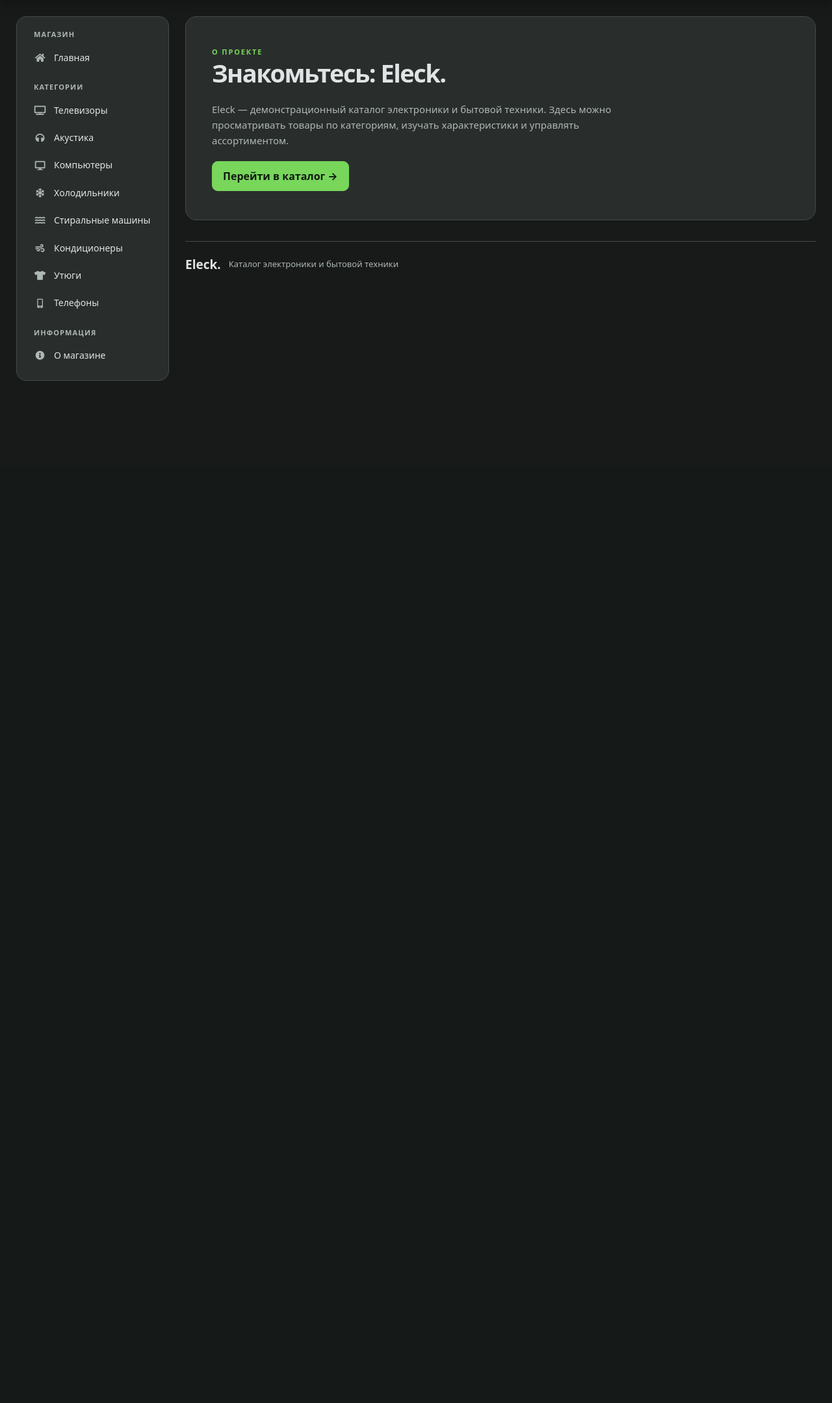
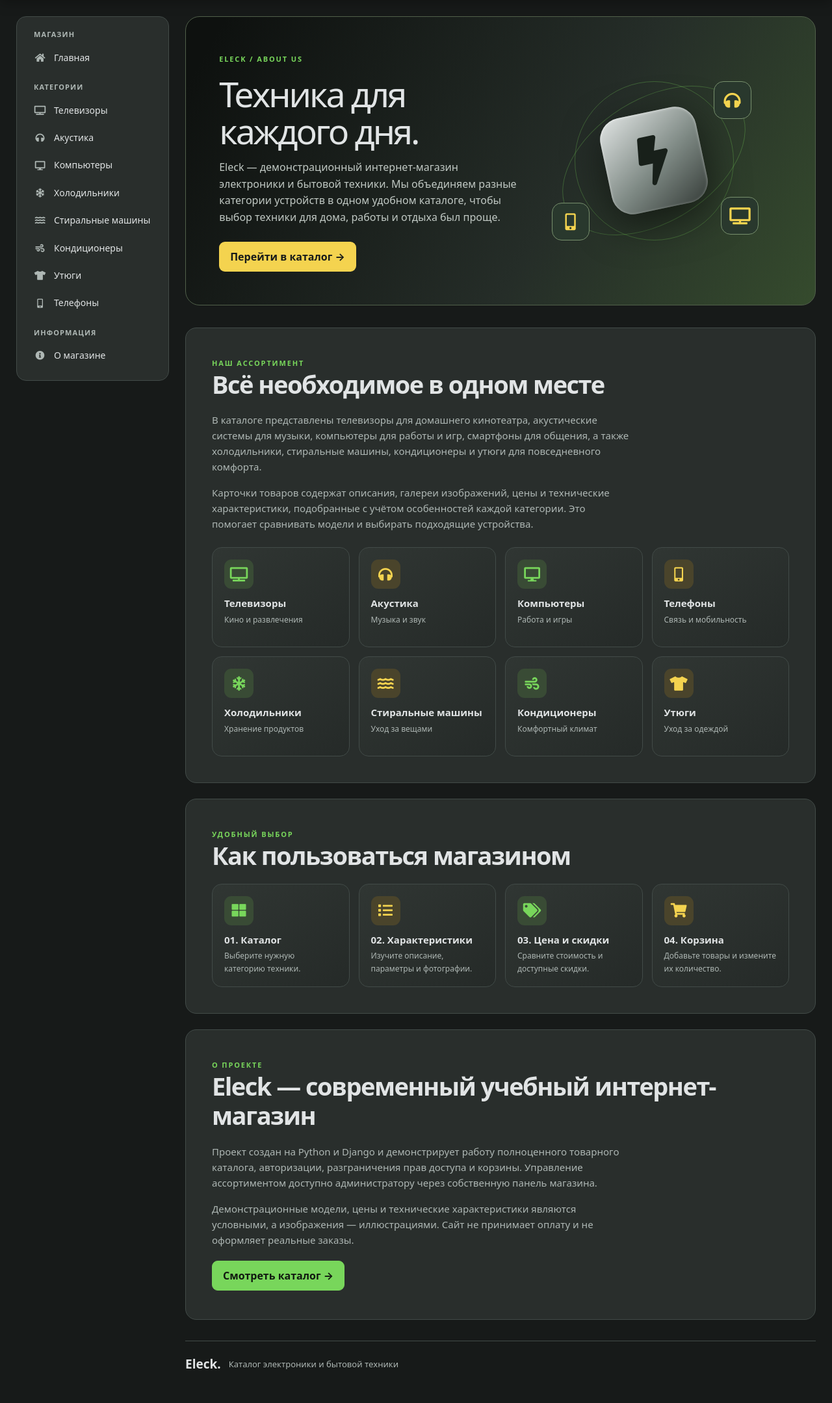
Before and after one commit to Denis-create-boop/django-project, a Django app: page /about in a window 1280 px wide. Shown: the part 81-2240 px from the top of the page at 65% size. Before the commit the page ends 667 px from the top, so only its background shows below. Run offline with Django 5.2, Linux system fonts and the light colour scheme; some libraries are stand-ins or nearby versions.

Commit message:
Expand Eleck about page and polish project documentation

```diff
--- a/main/templates/main/about.html
+++ b/main/templates/main/about.html
@@ -1,3 +1,44 @@
 {% extends 'main/base.html' %}
 {% block title %}О магазине{% endblock %}
-{% block content %}<section class="features"><span class="eyebrow dark">О ПРОЕКТЕ</span><h1>Знакомьтесь: Eleck.</h1><p>Eleck — демонстрационный каталог электроники и бытовой техники. Здесь можно просматривать товары по категориям, изучать характеристики и управлять ассортиментом.</p><a class="btn btn-primary" href="{% url 'home' %}#catalog">Перейти в каталог →</a></section>{% endblock %}
+{% block content %}
+<section class="hero">
+  <div class="hero-copy">
+    <span class="eyebrow">ELECK / ABOUT US</span>
+    <h1>Техника для<br>каждого дня.</h1>
+    <p>Eleck — демонстрационный интернет-магазин электроники и бытовой техники. Мы объединяем разные категории устройств в одном удобном каталоге, чтобы выбор техники для дома, работы и отдыха был проще.</p>
+    <a class="btn hero-button" href="{% url 'home' %}#catalog">Перейти в каталог →</a>
+  </div>
+  <div class="hero-art" aria-hidden="true"><div class="orbit orbit-one"></div><div class="orbit orbit-two"></div><div class="device"><i class="fas fa-bolt"></i></div><span class="sat sat-one"><i class="fas fa-headphones"></i></span><span class="sat sat-two"><i class="fas fa-mobile-alt"></i></span><span class="sat sat-three"><i class="fas fa-tv"></i></span></div>
+</section>
+<section class="features mb-4">
+  <span class="eyebrow dark">НАШ АССОРТИМЕНТ</span>
+  <h3>Всё необходимое в одном месте</h3>
+  <p>В каталоге представлены телевизоры для домашнего кинотеатра, акустические системы для музыки, компьютеры для работы и игр, смартфоны для общения, а также холодильники, стиральные машины, кондиционеры и утюги для повседневного комфорта.</p>
+  <p>Карточки товаров содержат описания, галереи изображений, цены и технические характеристики, подобранные с учётом особенностей каждой категории. Это помогает сравнивать модели и выбирать подходящие устройства.</p>
+  <div class="category-grid mt-4">
+    <a class="category" href="{% url 'tv_home' %}"><span class="category-icon"><i class="fas fa-tv"></i></span><strong>Телевизоры</strong><small>Кино и развлечения</small></a>
+    <a class="category" href="{% url 'muse_home' %}"><span class="category-icon"><i class="fas fa-headphones"></i></span><strong>Акустика</strong><small>Музыка и звук</small></a>
+    <a class="category" href="{% url 'comp_home' %}"><span class="category-icon"><i class="fas fa-desktop"></i></span><strong>Компьютеры</strong><small>Работа и игры</small></a>
+    <a class="category" href="{% url 'phone_home' %}"><span class="category-icon"><i class="fas fa-mobile-alt"></i></span><strong>Телефоны</strong><small>Связь и мобильность</small></a>
+    <a class="category" href="{% url 'fridge_home' %}"><span class="category-icon"><i class="fas fa-snowflake"></i></span><strong>Холодильники</strong><small>Хранение продуктов</small></a>
+    <a class="category" href="{% url 'wash_home' %}"><span class="category-icon"><i class="fas fa-water"></i></span><strong>Стиральные машины</strong><small>Уход за вещами</small></a>
+    <a class="category" href="{% url 'conditioner_home' %}"><span class="category-icon"><i class="fas fa-wind"></i></span><strong>Кондиционеры</strong><small>Комфортный климат</small></a>
+    <a class="category" href="{% url 'utug_home' %}"><span class="category-icon"><i class="fas fa-tshirt"></i></span><strong>Утюги</strong><small>Уход за одеждой</small></a>
+  </div>
+</section>
+<section class="features mb-4">
+  <span class="eyebrow dark">УДОБНЫЙ ВЫБОР</span><h3>Как пользоваться магазином</h3>
+  <div class="category-grid">
+    <div class="category"><span class="category-icon"><i class="fas fa-th-large"></i></span><strong>01. Каталог</strong><small>Выберите нужную категорию техники.</small></div>
+    <div class="category"><span class="category-icon"><i class="fas fa-list"></i></span><strong>02. Характеристики</strong><small>Изучите описание, параметры и фотографии.</small></div>
+    <div class="category"><span class="category-icon"><i class="fas fa-tags"></i></span><strong>03. Цена и скидки</strong><small>Сравните стоимость и доступные скидки.</small></div>
+    <div class="category"><span class="category-icon"><i class="fas fa-shopping-cart"></i></span><strong>04. Корзина</strong><small>Добавьте товары и измените их количество.</small></div>
+  </div>
+</section>
+<section class="features">
+  <span class="eyebrow dark">О ПРОЕКТЕ</span><h3>Eleck — современный учебный интернет-магазин</h3>
+  <p>Проект создан на Python и Django и демонстрирует работу полноценного товарного каталога, авторизации, разграничения прав доступа и корзины. Управление ассортиментом доступно администратору через собственную панель магазина.</p>
+  <p>Демонстрационные модели, цены и технические характеристики являются условными, а изображения — иллюстрациями. Сайт не принимает оплату и не оформляет реальные заказы.</p>
+  <a class="btn btn-primary" href="{% url 'home' %}#catalog">Смотреть каталог →</a>
+</section>
+{% endblock %}
```
Also changed, not shown: README.md.
